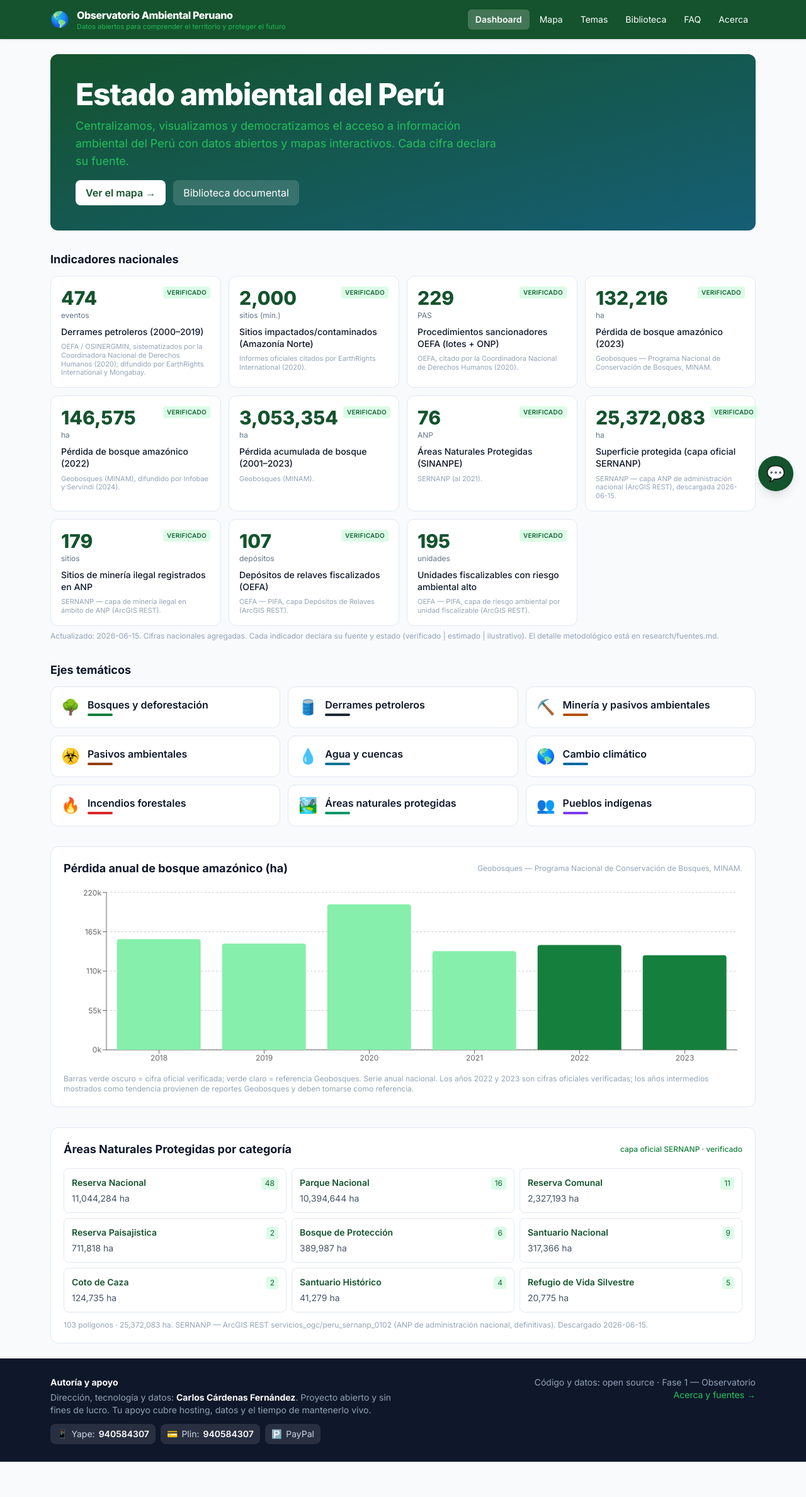
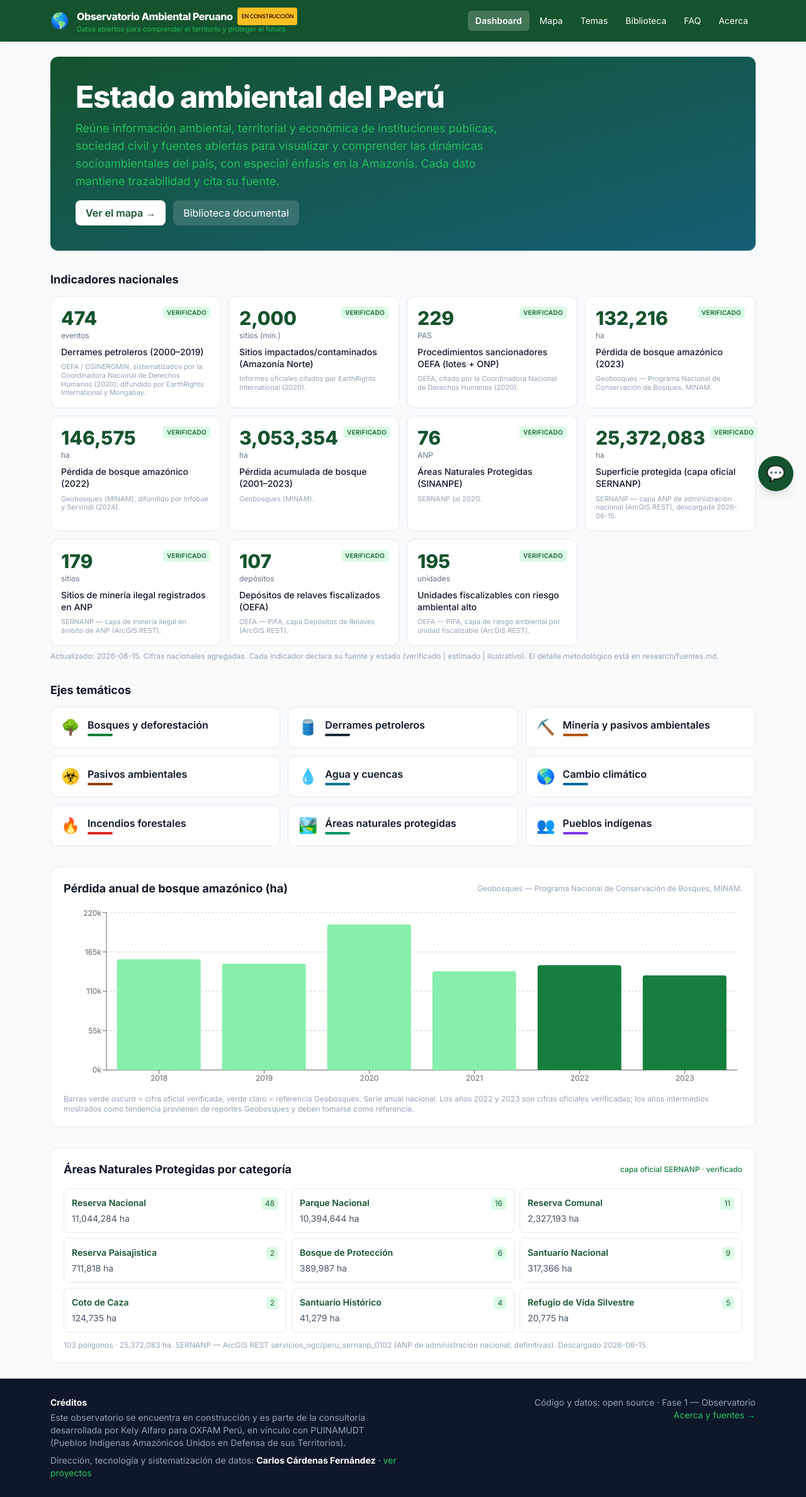
Before and after one commit to unimauro/observatorio-ambiental-peruano, a React (Vite) app: page /#/ in a window 1280 px wide. Shown: the whole page at 63% size. Before the commit the page ends 2321 px from the top, so only its background shows below. Built offline with nearby package versions, Linux system fonts and the light colour scheme.

Commit message:
Requerimientos Kely: badge 'En construcción' en la marca; presentación oficial (Estado Ambiental del Perú) en Dashboard/Acerca; footer con atribución de consultoría (Kely Alfaro · OXFAM Perú · PUINAMUDT) + crédito y enlace de Carlos; quitar donaciones

```diff
--- /dev/null
+++ b/public/data/creditos.json
@@ -0,0 +1,11 @@
+{
+  "construccion": "En construcción",
+  "atribucion": "Este observatorio se encuentra en construcción y es parte de la consultoría desarrollada por Kely Alfaro para OXFAM Perú, en vínculo con PUINAMUDT (Pueblos Indígenas Amazónicos Unidos en Defensa de sus Territorios).",
+  "autorRol": "Dirección, tecnología y sistematización de datos",
+  "autor": "Carlos Cárdenas Fernández",
+  "autorLink": "https://unimauro.github.io",
+  "presentacion": [
+    "El Estado Ambiental del Perú reúne información ambiental, territorial y económica proveniente de instituciones públicas, organizaciones de la sociedad civil y fuentes abiertas para visualizar, analizar y comprender las principales dinámicas socioambientales del país. El observatorio integra indicadores, mapas interactivos y series históricas que facilitan el seguimiento de los cambios en el territorio y fortalecen la toma de decisiones basadas en evidencia.",
+    "Su propósito es democratizar el acceso a información confiable, transparente y verificable en beneficio de la ciudadanía, los pueblos indígenas y la conservación de los ecosistemas, con especial énfasis en la Amazonía peruana. Todos los datos mantienen trazabilidad y citan su fuente original."
+  ]
+}
--- a/src/components/Layout.tsx
+++ b/src/components/Layout.tsx
@@ -3,8 +3,14 @@ import { NavLink, Outlet, Link } from 'react-router-dom'
 import Asistente from './Asistente'
 import { loadJSON } from '../lib/data'
 
-interface Metodo { tipo: string; valor: string; icono: string; activo: boolean }
-interface Apoyo { autor: string; rol: string; texto: string; metodos: Metodo[] }
+interface Creditos {
+  construccion: string
+  atribucion: string
+  autorRol: string
+  autor: string
+  autorLink: string
+  presentacion: string[]
+}
 
 const nav = [
   { to: '/', label: 'Dashboard', end: true },
@@ -16,9 +22,8 @@ const nav = [
 ]
 
 export default function Layout() {
-  const [apoyo, setApoyo] = useState<Apoyo | null>(null)
-  useEffect(() => { loadJSON<Apoyo>('apoyo.json').then(setApoyo).catch(() => {}) }, [])
-  const metodos = apoyo?.metodos.filter((m) => m.activo) ?? []
+  const [cr, setCr] = useState<Creditos | null>(null)
+  useEffect(() => { loadJSON<Creditos>('creditos.json').then(setCr).catch(() => {}) }, [])
 
   return (
     <div className="min-h-screen flex flex-col">
@@ -27,7 +32,14 @@ export default function Layout() {
           <Link to="/" className="flex items-center gap-3 group shrink-0">
             <span className="text-2xl">🌎</span>
             <div className="leading-tight">
-              <div className="font-extrabold tracking-tight text-sm sm:text-base">Observatorio Ambiental Peruano</div>
+              <div className="font-extrabold tracking-tight text-sm sm:text-base flex items-center gap-2">
+                Observatorio Ambiental Peruano
+                {cr?.construccion && (
+                  <span className="text-[9px] uppercase font-semibold bg-amber-400 text-amber-950 px-1.5 py-0.5 rounded">
+                    {cr.construccion}
+                  </span>
+                )}
+              </div>
               <div className="text-[11px] text-forest-light/90 hidden sm:block">
                 Datos abiertos para comprender el territorio y proteger el futuro
               </div>
@@ -61,28 +73,22 @@ export default function Layout() {
       <footer className="bg-ink text-slate-300 text-sm">
         <div className="max-w-6xl mx-auto px-4 py-7 grid gap-5 sm:grid-cols-2">
           <div>
-            <div className="font-bold text-white">Autoría y apoyo</div>
+            <div className="font-bold text-white">Créditos</div>
             <p className="mt-1 text-slate-400">
-              {apoyo?.rol ?? 'Dirección, tecnología y datos'}:{' '}
-              <strong className="text-white">{apoyo?.autor ?? 'Carlos Cárdenas Fernández'}</strong>.
-              {apoyo?.texto ? ' ' + apoyo.texto : ' Proyecto abierto y sin fines de lucro.'}
+              {cr?.atribucion ?? 'Este observatorio se encuentra en construcción.'}
             </p>
-            {metodos.length > 0 && (
-              <div className="flex flex-wrap gap-2 mt-3">
-                {metodos.map((m) =>
-                  m.valor.startsWith('http') ? (
-                    <a key={m.tipo} href={m.valor} target="_blank" rel="noreferrer noopener"
-                      className="bg-white/10 hover:bg-white/20 rounded-lg px-2.5 py-1.5 flex items-center gap-1.5 transition">
-                      <span>{m.icono}</span> {m.tipo}
-                    </a>
-                  ) : (
-                    <span key={m.tipo} className="bg-white/10 rounded-lg px-2.5 py-1.5 flex items-center gap-1.5">
-                      <span>{m.icono}</span> {m.tipo}: <strong className="text-white font-semibold">{m.valor}</strong>
-                    </span>
-                  ),
-                )}
-              </div>
-            )}
+            <p className="mt-2 text-slate-400">
+              {cr?.autorRol ?? 'Dirección, tecnología y sistematización de datos'}:{' '}
+              <strong className="text-white">{cr?.autor ?? 'Carlos Cárdenas Fernández'}</strong>
+              {cr?.autorLink && (
+                <>
+                  {' · '}
+                  <a href={cr.autorLink} target="_blank" rel="noreferrer noopener" className="text-forest-light hover:underline">
+                    ver proyectos
+                  </a>
+                </>
+              )}
+            </p>
           </div>
           <div className="sm:text-right">
             <p className="text-slate-400">Código y datos: open source · Fase 1 — Observatorio</p>
--- a/src/pages/Acerca.tsx
+++ b/src/pages/Acerca.tsx
@@ -47,10 +47,15 @@ function EstadoFuente({ estado }: { estado: string }) {
 export default function Acerca() {
   const [mon, setMon] = useState<Monitoreo | null>(null)
   const [fases, setFases] = useState<Fases | null>(null)
+  const [pres, setPres] = useState<string[]>([])
+  const [atrib, setAtrib] = useState('')
 
   useEffect(() => {
     loadJSON<Monitoreo>('fuentes-monitoreo.json').then(setMon).catch(console.error)
     loadJSON<Fases>('fases.json').then(setFases).catch(console.error)
+    loadJSON<{ presentacion: string[]; atribucion: string }>('creditos.json')
+      .then((c) => { setPres(c.presentacion || []); setAtrib(c.atribucion || '') })
+      .catch(console.error)
   }, [])
 
   const overall = fases ? Math.round(fases.fases.reduce((a, f) => a + f.pct, 0) / fases.fases.length) : 0
@@ -59,11 +64,22 @@ export default function Acerca() {
     <div className="space-y-6 max-w-3xl">
       <div>
         <h1 className="text-3xl font-extrabold">Acerca del Observatorio</h1>
-        <p className="mt-2 text-slate-600">
-          El <strong>Observatorio Ambiental Peruano</strong> centraliza, visualiza y
-          democratiza el acceso a información ambiental del Perú mediante datos abiertos,
-          mapas interactivos e inteligencia artificial.
-        </p>
+        {pres.length > 0 ? (
+          <div className="mt-2 space-y-2 text-slate-600">
+            {pres.map((p, i) => <p key={i}>{p}</p>)}
+          </div>
+        ) : (
+          <p className="mt-2 text-slate-600">
+            El <strong>Observatorio Ambiental Peruano</strong> centraliza, visualiza y
+            democratiza el acceso a información ambiental del Perú mediante datos abiertos,
+            mapas interactivos e inteligencia artificial.
+          </p>
+        )}
+        {atrib && (
+          <p className="mt-3 text-sm bg-amber-50 border border-amber-200 text-amber-900 rounded-lg p-3">
+            {atrib}
+          </p>
+        )}
       </div>
 
 
--- a/src/pages/Dashboard.tsx
+++ b/src/pages/Dashboard.tsx
@@ -32,8 +32,10 @@ export default function Dashboard() {
       <section className="rounded-xl bg-gradient-to-br from-forest-dark to-water-dark text-white p-7 sm:p-10">
         <h1 className="text-4xl sm:text-5xl font-extrabold tracking-tight leading-tight">Estado ambiental del Perú</h1>
         <p className="mt-3 max-w-2xl text-base sm:text-lg text-forest-light/95">
-          Centralizamos, visualizamos y democratizamos el acceso a información ambiental
-          del Perú con datos abiertos y mapas interactivos. Cada cifra declara su fuente.
+          Reúne información ambiental, territorial y económica de instituciones públicas,
+          sociedad civil y fuentes abiertas para visualizar y comprender las dinámicas
+          socioambientales del país, con especial énfasis en la Amazonía. Cada dato mantiene
+          trazabilidad y cita su fuente.
         </p>
         <div className="mt-4 flex gap-3">
           <Link to="/mapa" className="bg-white text-forest-dark font-semibold px-4 py-2 rounded-lg hover:bg-slate-100">
```
